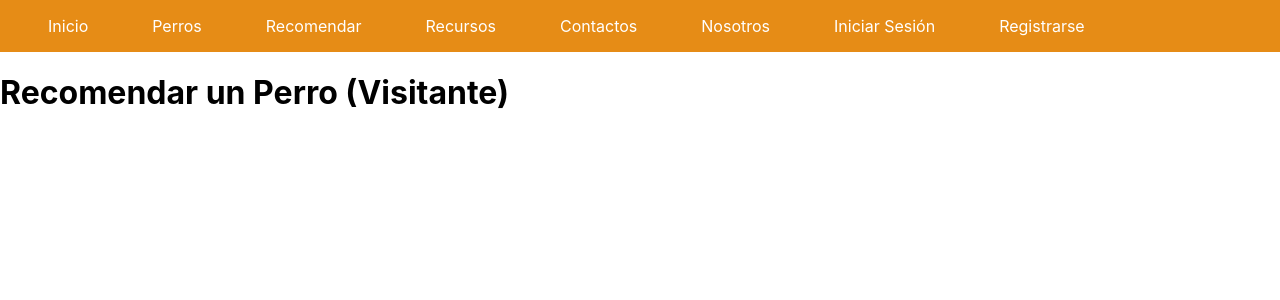
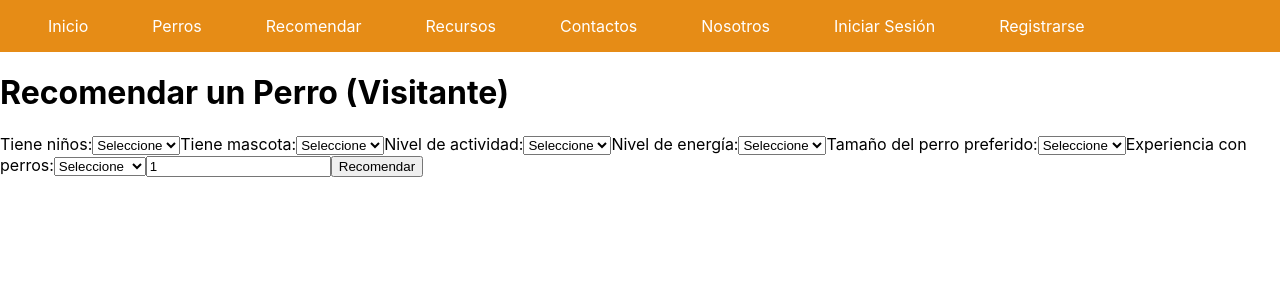
Before and after one commit to AliMorillo27/PatitasFelices, a React (Create React App) app in the folder frontend/: page /recomendar-visitante in a window 1280 px wide. Shown: the top 300 px of the page. Built offline with nearby package versions, Linux system fonts and the light colour scheme.

Commit message:
puntaje de similitud agregado en back y front para el visitante

```diff
--- a/frontend/src/components/RecomendarVisitante.js
+++ b/frontend/src/components/RecomendarVisitante.js
@@ -1,10 +1,123 @@
-// src/components/RecomendarVisitante.js
-import React from 'react';
+import React, { useState } from 'react';
+import axios from 'axios';
 
 const RecomendarVisitante = () => {
+  const [numRecommendations, setNumRecommendations] = useState(1);
+  const [preferences, setPreferences] = useState({
+    tiene_ninos: '',
+    tiene_mascota: '',
+    nivel_actividad: '',
+    nivel_energia: '',
+    tamano_perro_preferido: '',
+    experiencia_con_perros: ''
+  });
+  const [recommendations, setRecommendations] = useState([]);
+
+  const handleInputChange = (e) => {
+    const { name, value } = e.target;
+    setPreferences({
+      ...preferences,
+      [name]: value
+    });
+  };
+
+  const handleRecommend = async () => {
+    try {
+      const response = await axios.post('http://localhost:3000/api/recomendar-visitante', {
+        preferences,
+        numRecommendations: parseInt(numRecommendations, 10),
+      });
+      setRecommendations(response.data);
+    } catch (error) {
+      console.error('Error fetching recommendations:', error);
+    }
+  };
+
   return (
     <div>
       <h1>Recomendar un Perro (Visitante)</h1>
+      <div>
+        <label>
+          Tiene niños:
+          <select name="tiene_ninos" value={preferences.tiene_ninos} onChange={handleInputChange}>
+            <option value="">Seleccione</option>
+            <option value="SI">Sí</option>
+            <option value="NO">No</option>
+          </select>
+        </label>
+        <label>
+          Tiene mascota:
+          <select name="tiene_mascota" value={preferences.tiene_mascota} onChange={handleInputChange}>
+            <option value="">Seleccione</option>
+            <option value="SI">Sí</option>
+            <option value="NO">No</option>
+          </select>
+        </label>
+        <label>
+          Nivel de actividad:
+          <select name="nivel_actividad" value={preferences.nivel_actividad} onChange={handleInputChange}>
+            <option value="">Seleccione</option>
+            <option value="1">1</option>
+            <option value="2">2</option>
+            <option value="3">3</option>
+            <option value="4">4</option>
+            <option value="5">5</option>
+          </select>
+        </label>
+        <label>
+          Nivel de energía:
+          <select name="nivel_energia" value={preferences.nivel_energia} onChange={handleInputChange}>
+            <option value="">Seleccione</option>
+            <option value="1">1</option>
+            <option value="2">2</option>
+            <option value="3">3</option>
+            <option value="4">4</option>
+            <option value="5">5</option>
+          </select>
+        </label>
+        <label>
+          Tamaño del perro preferido:
+          <select name="tamano_perro_preferido" value={preferences.tamano_perro_preferido} onChange={handleInputChange}>
+            <option value="">Seleccione</option>
+            <option value="PEQUEÑO">Pequeño</option>
+            <option value="MEDIANO">Mediano</option>
+            <option value="GRANDE">Grande</option>
+          </select>
+        </label>
+        <label>
+          Experiencia con perros:
+          <select name="experiencia_con_perros" value={preferences.experiencia_con_perros} onChange={handleInputChange}>
+            <option value="">Seleccione</option>
+            <option value="PRINCIPIANTE">Principiante</option>
+            <option value="INTERMEDIO">Intermedio</option>
+            <option value="EXPERTO">Experto</option>
+          </select>
+        </label>
+        <input
+          type="number"
+          value={numRecommendations}
+          onChange={(e) => setNumRecommendations(e.target.value)}
+          min="1"
+          placeholder="Número de Recomendaciones"
+        />
+        <button onClick={handleRecommend}>Recomendar</button>
+      </div>
+
+      {recommendations.length > 0 && (
+        <ul>
+          {recommendations.map((rec, index) => (
+            <li key={index}>
+              <img src={rec.imagen_url} alt={rec.nombre} />
+              <p>Nombre: {rec.nombre}</p>
+              <p>Edad: {rec.edad}</p>
+              <p>Raza: {rec.raza}</p>
+              <p>Tamaño: {rec.tamano}</p>
+              <p>Género: {rec.genero}</p>
+              <p>Puntaje de Similitud: {rec.puntaje_similitud}</p> {/* Mostrar el puntaje de similitud */}
+            </li>
+          ))}
+        </ul>
+      )}
     </div>
   );
 };
```
Also changed, not shown: 1 other file (tests, documents, lock files or other folders).
